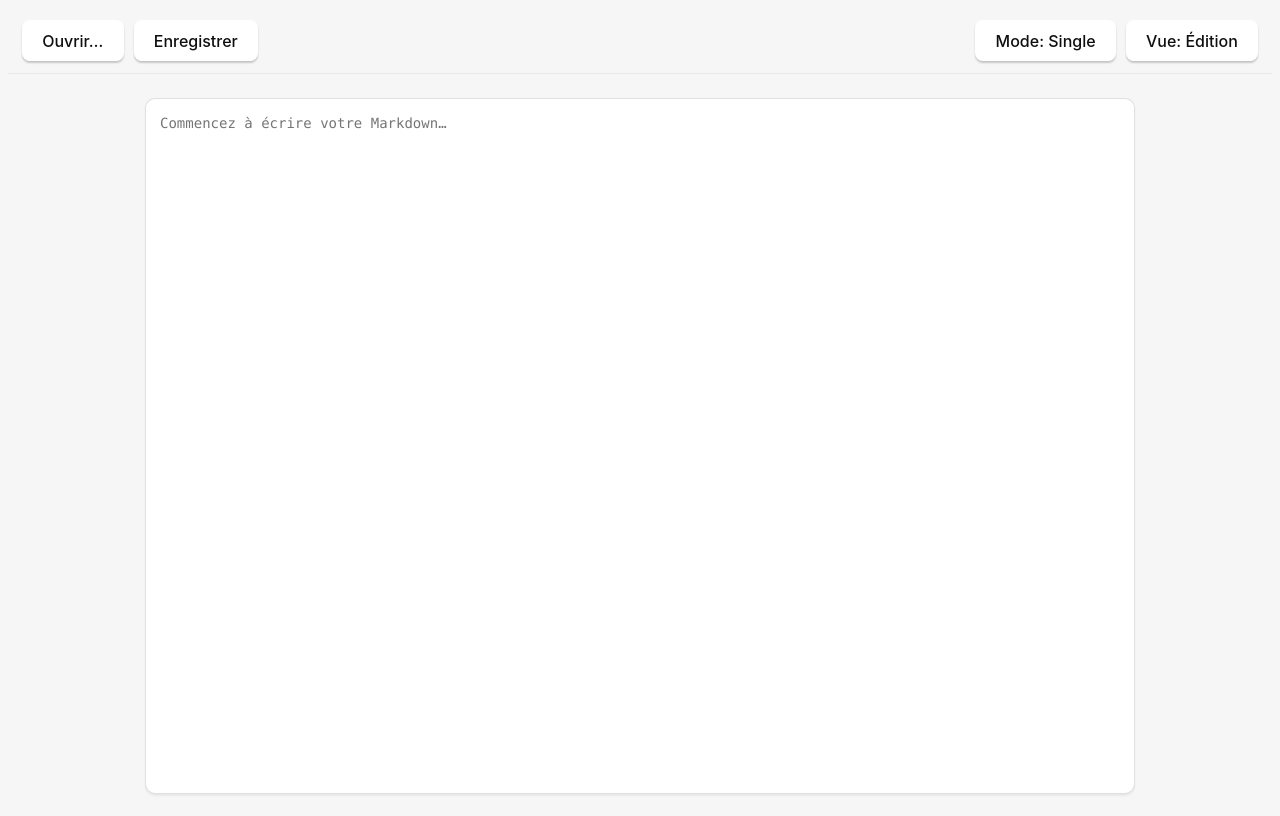
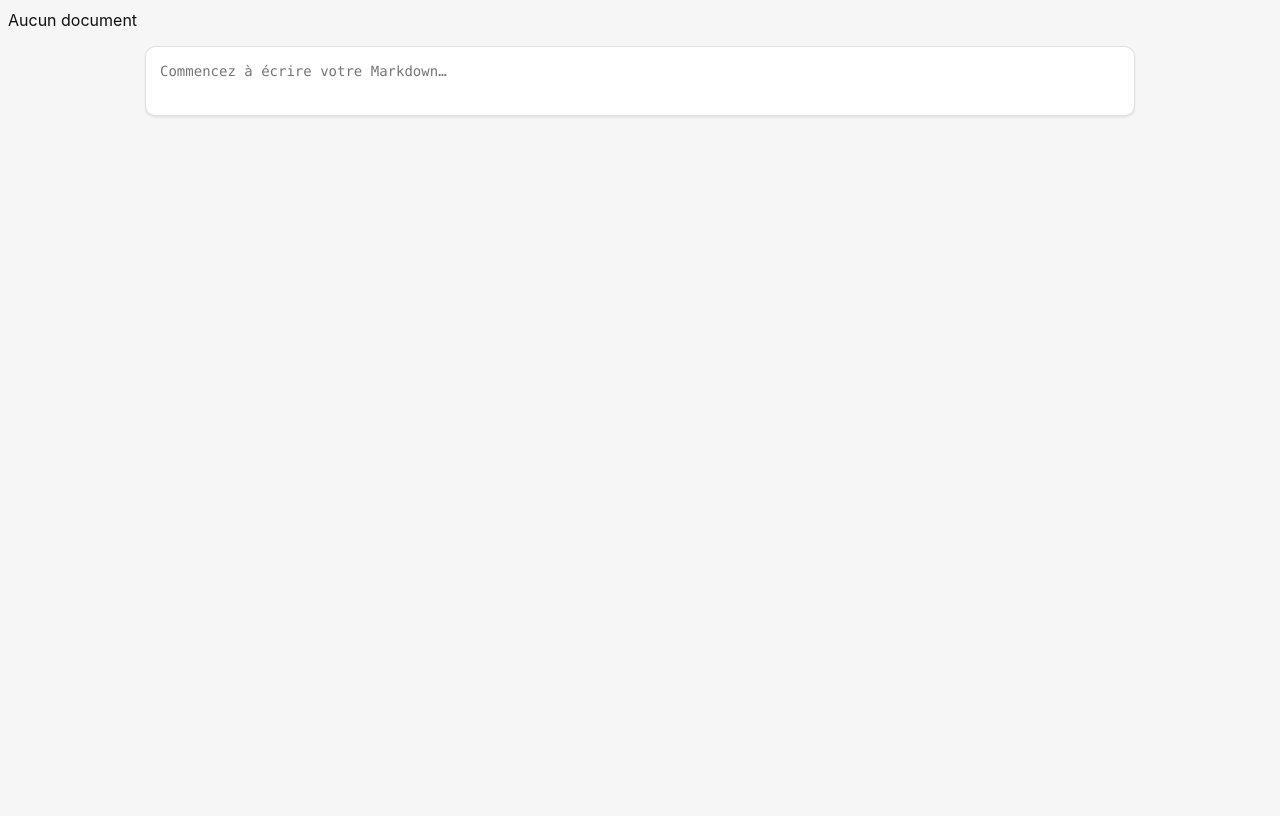
Before and after one commit to cmtdrt/Bloom, a Preact app: page / in a window 1280 px wide. Built offline with nearby package versions, Linux system fonts and the light colour scheme.

Commit message:
fix commands

```diff
--- a/src/App.tsx
+++ b/src/App.tsx
@@ -1,8 +1,10 @@
 import "./App.css";
-import { useEffect, useMemo, useState } from "preact/hooks";
+import { useEffect, useMemo, useRef, useState } from "preact/hooks";
 import MarkdownIt from "markdown-it";
 import { open, save } from "@tauri-apps/plugin-dialog";
 import { readTextFile, writeTextFile } from "@tauri-apps/plugin-fs";
+import { menu as tauriMenu } from "@tauri-apps/api";
+import type { CheckMenuItem, MenuItem } from "@tauri-apps/api/menu";
 
 type Mode = "single" | "split";
 type SingleView = "edit" | "preview";
@@ -14,16 +16,16 @@ const md = new MarkdownIt({
   typographer: true,
 });
 
-function displayPath(path: string | null) {
+function basenameFromTauriPath(path: string | null) {
   if (!path) return "";
+  // Some Tauri flows return a URI (eg. file://...)
   try {
-    // Some Tauri flows return a URI (eg. file://...)
     const url = new URL(path);
     const last = url.pathname.split("/").filter(Boolean).pop();
-    return last ? last : path;
+    return last ?? path;
   } catch {
     const last = path.split("/").filter(Boolean).pop();
-    return last ? last : path;
+    return last ?? path;
   }
 }
 
@@ -37,14 +39,21 @@ export default function App() {
   const [error, setError] = useState<string | null>(null);
 
   const previewHtml = useMemo(() => md.render(content || ""), [content]);
+  const previewElRef = useRef<HTMLDivElement | null>(null);
 
-  const toggleMode = () => {
-    setMode((prev) => (prev === "single" ? "split" : "single"));
-  };
+  const filePathRef = useRef<string | null>(null);
+  const contentRef = useRef<string>("");
+  const dirtyRef = useRef(false);
+  useEffect(() => {
+    filePathRef.current = filePath;
+    contentRef.current = content;
+    dirtyRef.current = dirty;
+  }, [filePath, content, dirty]);
 
-  const toggleSingleView = () => {
-    setSingleView((prev) => (prev === "edit" ? "preview" : "edit"));
-  };
+  const menuInitRef = useRef(false);
+  const saveMenuItemRef = useRef<MenuItem | null>(null);
+  const singleMenuItemRef = useRef<CheckMenuItem | null>(null);
+  const splitMenuItemRef = useRef<CheckMenuItem | null>(null);
 
   const openMarkdown = async () => {
     setError(null);
@@ -60,7 +69,6 @@ export default function App() {
       setFilePath(selected);
       setContent(text);
       setDirty(false);
-      setSingleView("edit");
     } catch (e) {
       const msg = e instanceof Error ? e.message : String(e);
       setError(msg);
@@ -71,19 +79,22 @@ export default function App() {
   const saveMarkdown = async () => {
     setError(null);
     try {
-      if (!filePath) {
+      const currentPath = filePathRef.current;
+      const currentContent = contentRef.current;
+
+      if (!currentPath) {
         const selected = await save({
           filters: [{ name: "Markdown", extensions: ["md", "markdown"] }],
           defaultPath: "note.md",
         });
         if (!selected) return;
-        await writeTextFile(selected, content);
-        setFilePath(selected);
+        await writeTextFile(selected, currentContent);
+        setFilePath(selected); // persist actual path for subsequent saves
         setDirty(false);
         return;
       }
 
-      await writeTextFile(filePath, content);
+      await writeTextFile(currentPath, currentContent);
       setDirty(false);
     } catch (e) {
       const msg = e instanceof Error ? e.message : String(e);
@@ -99,14 +110,9 @@ export default function App() {
       if (!modKey) return;
 
       const key = event.key.toLowerCase();
-      if (key === "m") {
+      if (key === "o") {
         event.preventDefault();
-        toggleMode();
-        return;
-      }
-      if (key === "i" && mode === "single") {
-        event.preventDefault();
-        toggleSingleView();
+        void openMarkdown();
         return;
       }
       if (key === "s") {
@@ -114,52 +120,128 @@ export default function App() {
         void saveMarkdown();
         return;
       }
+      if (key === "m") {
+        event.preventDefault();
+        setMode((prev) => (prev === "single" ? "split" : "single"));
+        return;
+      }
+      if (key === "i") {
+        event.preventDefault();
+        setSingleView((prev) => (mode === "single" ? (prev === "edit" ? "preview" : "edit") : prev));
+        return;
+      }
     };
 
     window.addEventListener("keydown", onKeyDown);
     return () => window.removeEventListener("keydown", onKeyDown);
-  }, [mode, filePath, content]);
+  }, [mode]);
 
-  const showEditor = mode === "split" || singleView === "edit";
-  const showPreview = mode === "split" || singleView === "preview";
+  // Single/Split + Open/Save via le menu Tauri (File / View).
+  useEffect(() => {
+    if (menuInitRef.current) return;
+    menuInitRef.current = true;
+
+    const init = async () => {
+      try {
+        const openItem = await tauriMenu.MenuItem.new({
+          id: "file_open",
+          text: "Ouvrir…",
+          action: () => {
+            void openMarkdown();
+          },
+        });
+
+        const saveItem = await tauriMenu.MenuItem.new({
+          id: "file_save",
+          text: "Enregistrer",
+          enabled: false,
+          action: () => {
+            void saveMarkdown();
+          },
+        });
+        saveMenuItemRef.current = saveItem;
+
+        const singleItem = await tauriMenu.CheckMenuItem.new({
+          id: "view_single",
+          text: "Single",
+          checked: mode === "single",
+          action: () => {
+            setMode("single");
+          },
+        });
+        singleMenuItemRef.current = singleItem;
+
+        const splitItem = await tauriMenu.CheckMenuItem.new({
+          id: "view_split",
+          text: "Split",
+          checked: mode === "split",
+          action: () => {
+            setMode("split");
+          },
+        });
+        splitMenuItemRef.current = splitItem;
+
+        const fileMenu = await tauriMenu.Submenu.new({
+          id: "menu_file",
+          text: "File",
+          items: [openItem, saveItem],
+        });
+
+        const viewMenu = await tauriMenu.Submenu.new({
+          id: "menu_view",
+          text: "View",
+          items: [singleItem, splitItem],
+        });
+
+        // Sur macOS, le menu est global (app-wide).
+        const appMenu = await tauriMenu.Menu.new({
+          id: "app_menu",
+          items: [fileMenu, viewMenu],
+        });
+        await appMenu.setAsAppMenu();
+      } catch (e) {
+        console.error("Failed to init Tauri menu", e);
+      }
+    };
+
+    void init();
+  }, []);
+
+  useEffect(() => {
+    if (singleMenuItemRef.current) {
+      void singleMenuItemRef.current.setChecked(mode === "single");
+    }
+    if (splitMenuItemRef.current) {
+      void splitMenuItemRef.current.setChecked(mode === "split");
+    }
+    if (saveMenuItemRef.current) {
+      void saveMenuItemRef.current.setEnabled(filePathRef.current !== null);
+    }
+  }, [mode, filePath, dirty]);
+
+  const title = basenameFromTauriPath(filePath) || "Aucun document";
+
+  const showEditor = mode === "split" || (mode === "single" && singleView === "edit");
+  const showPreview = mode === "split" || (mode === "single" && singleView === "preview");
+
+  useEffect(() => {
+    if (!showPreview) return;
+    if (!previewElRef.current) return;
+    previewElRef.current.innerHTML = previewHtml;
+  }, [previewHtml, showPreview]);
 
   return (
     <div className="app">
-      <div className="toolbar">
-        <button type="button" onClick={() => void openMarkdown()}>
-          Ouvrir…
-        </button>
-        <button type="button" onClick={() => void saveMarkdown()} disabled={!dirty && !filePath}>
-          Enregistrer
-        </button>
-
-        <div className="toolbarSpacer" />
-
-        <button type="button" onClick={toggleMode} className="modeButton">
-          Mode: {mode === "single" ? "Single" : "Split"}
-        </button>
-        <button
-          type="button"
-          onClick={toggleSingleView}
-          className="modeButton"
-          disabled={mode !== "single"}
-          aria-disabled={mode !== "single"}
-        >
-          Vue: {singleView === "edit" ? "Édition" : "Preview"}
-        </button>
-      </div>
-
       {error ? <div className="error">{error}</div> : null}
 
-      <div className="fileInfo">
-        <span className="filePath">{displayPath(filePath)}</span>
-        {dirty ? <span className="dirty">Modifié</span> : null}
-      </div>
+      <div className="doc">
+        <div className="docTitle">{title}</div>
 
-      <div className={mode === "split" ? "splitLayout" : "singleLayout"}>
+        {mode === "split" ? (
+          <div className="splitLayout">
             {showEditor ? (
               <textarea
-            className={mode === "split" ? "editor editorSplit" : "editor editorSingle"}
+                className="editor editorSplit"
                 value={content}
                 onInput={(e) => {
                   setContent((e.target as HTMLTextAreaElement).value);
@@ -168,13 +250,24 @@ export default function App() {
                 placeholder={"Commencez à écrire votre Markdown…"}
               />
             ) : null}
-
-        {showPreview ? (
-          <div
-            className={mode === "split" ? "preview previewSplit" : "preview previewSingle"}
-            dangerouslySetInnerHTML={{ __html: previewHtml }}
+            {showPreview ? <div ref={previewElRef} className="preview previewSplit" /> : null}
+          </div>
+        ) : (
+          <div className="singleLayout">
+            {showEditor ? (
+              <textarea
+                className="editor editorSingle"
+                value={content}
+                onInput={(e) => {
+                  setContent((e.target as HTMLTextAreaElement).value);
+                  setDirty(true);
+                }}
+                placeholder={"Commencez à écrire votre Markdown…"}
               />
             ) : null}
+            {showPreview ? <div ref={previewElRef} className="preview previewSingle" /> : null}
+          </div>
+        )}
       </div>
     </div>
   );
```
Lines whose indentation alone changed are shown as unchanged.
